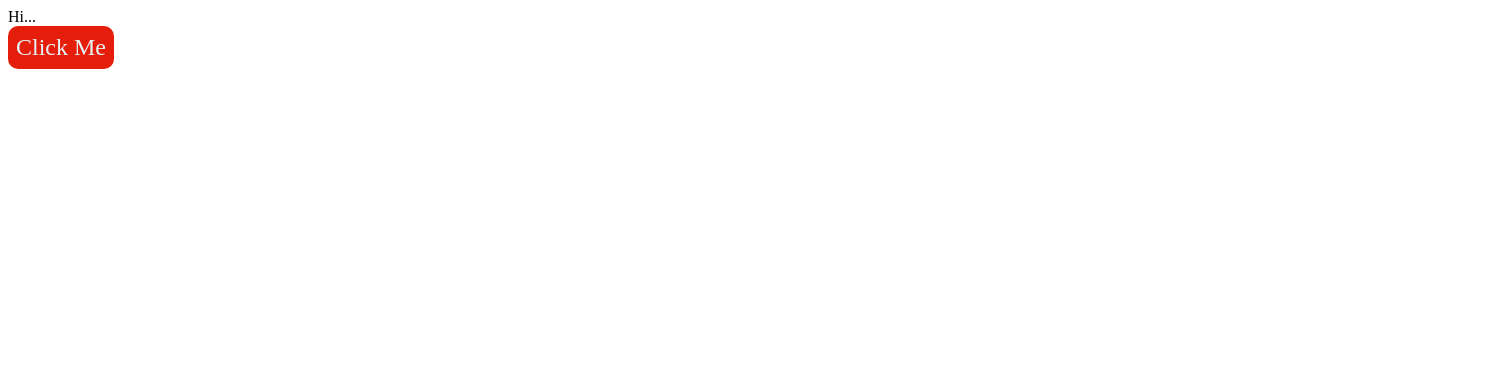
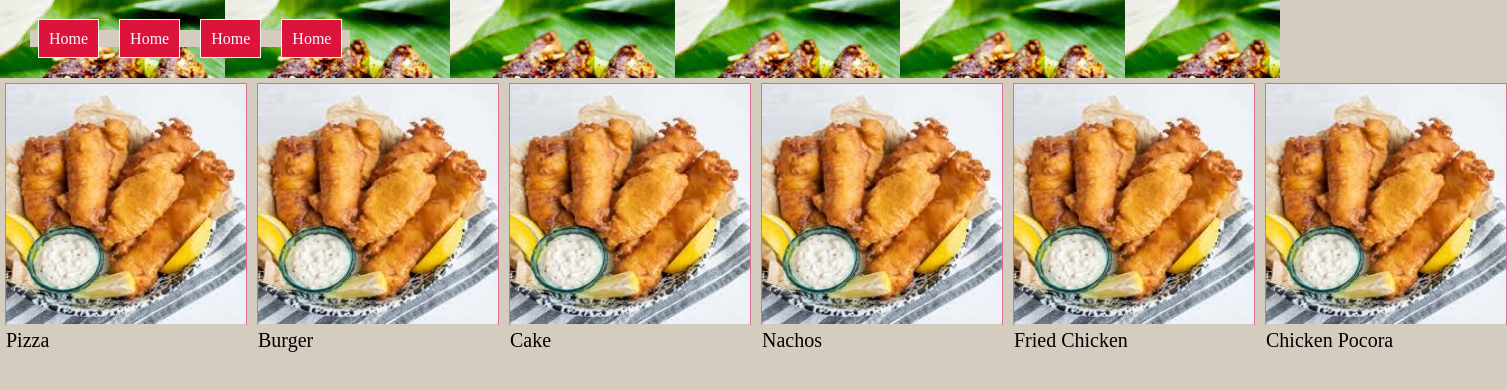
Before and after one commit to maruf010/my-restaurant-bd, a plain HTML site: page index.html in a window 1280 px wide. Shown: the whole page, 1507 px wide, since content can reach past the window. Drawn offline with Linux system fonts and the light colour scheme.

Commit message:
somthing add

```diff
--- a/index.html
+++ b/index.html
@@ -5,12 +5,44 @@
     <meta name="viewport" content="width=device-width, initial-scale=1.0">
     <title>My Restaurant BD</title>
     <link rel="stylesheet" href="style.css">
+    <link rel="shortcut icon" href="images/coffee.jpg" type="image/x-icon">
 </head>
 <body>
-    <header>Hi...</header>
-    <div>
-        <a href="https://i.postimg.cc/CKC19YV5/love.jpg"><button class="btn">Click Me</button></a>
-
+    <header>
+        <nav>
+            <ul class="head-pic">
+                <l><a href="">Home</a></li>
+                <l><a href="">Home</a></li>
+                <l><a href="">Home</a></li>
+                <l><a href="">Home</a></li>
+            </ul>
+        </nav>
+    </header>
+    <div class="flex-container">
+        <div class="flex-box">
+            <div class="Pizza"><img src="images/COD.jpeg" alt="" height="240px" width="240px"></div>
+            <p id="Pizza">Pizza</p>
+        </div>
+        <div class="flex-box">
+            <div class="Pizza"><img src="images/COD.jpeg" alt="" height="240px" width="240px"></div>
+            <p>Burger</p>
+        </div>
+        <div class="flex-box">
+            <div class="Pizza"><img src="images/COD.jpeg" alt="" height="240px" width="240px"></div>
+            <p>Cake</p>
+        </div>
+        <div class="flex-box">
+            <div class="Pizza"><img src="images/COD.jpeg" alt="" height="240px" width="240px"></div>
+            <p>Nachos</p>
+        </div>
+        <div class="flex-box">
+            <div class="Pizza"><img src="images/COD.jpeg" alt="" height="240px" width="240px"></div>
+            <p>Fried Chicken</p>
+        </div>
+        <div class="flex-box">
+            <div class="Pizza"><img src="images/COD.jpeg" alt="" height="240px" width="240px"></div>
+            <p>Chicken Pocora</p>
+        </div>
     </div>
 </body>
 </html>
--- a/style.css
+++ b/style.css
@@ -1,12 +1,41 @@
-
-button{
-    color: rgb(230, 243, 244);
-    font-size: x-large;
-    /* border: 3px solid blue; */
-    padding: 8px;
-    background-color: rgb(229, 30, 12);
-    border: none;
-    border-radius: 10px;
-    font-family: 'Times New Roman', Times, serif;
+*{
+    margin: 0;
+    padding: 0;
+    background-color: rgb(213, 204, 192);
+}
+header nav ul{
+    margin-left: 80%;
+    padding: 30px;
+    margin: 0px;
+}
+.head-pic{
+    /* background-color: aqua; */
+    background-image: url(images/Mackerel.jpeg);
+}
+header nav ul a {
+    color: aliceblue;
+    text-decoration: none;
+    border: 1px solid whitesmoke;
+    padding: 10px;
+    margin: 8px;
+    background-color: crimson;
 
 }
+.flex-container{
+    width: 100%;
+    height: auto;
+    display: flex;
+    /* background-image: url(images/Salmon.jpeg); */
+}
+.flex-box{
+    border: 1px solid palevioletred;
+    /* background-color: aqua; */
+    padding: 0;
+    margin: 5px;
+    width: 240px;
+    height: 240px;
+    font-size: 20px;
+}
+.second-flex-container{
+
+}
```
Also changed, not shown: images/COD.jpeg (added), images/Crab.jpeg (added), images/Mackerel.jpeg (added), images/Pangasius.jpeg (added), images/Salmon.jpeg (added), images/Shrimp.jpg (added), images/Tuna.jpeg (added), images/doggo.jpg (renamed from images/love.jpg), images/pizza.jpg (added), 1 other file.
